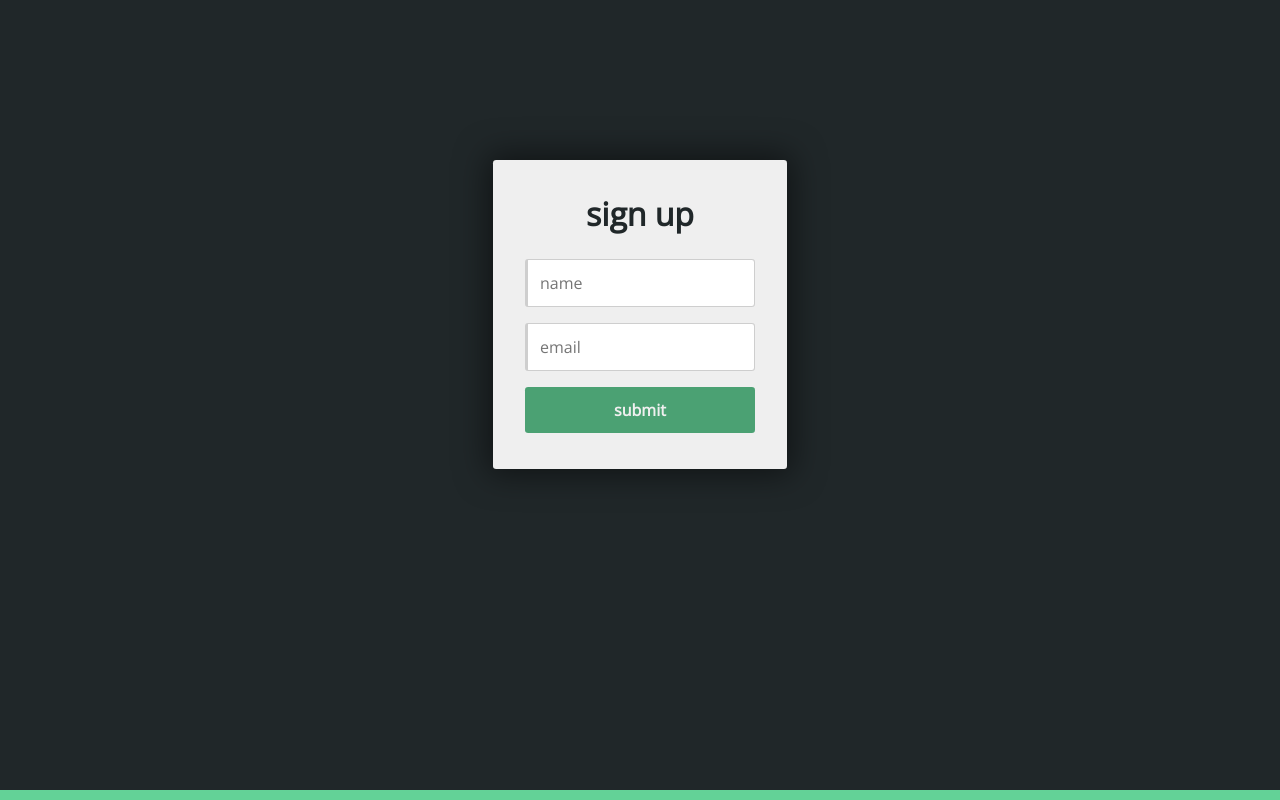
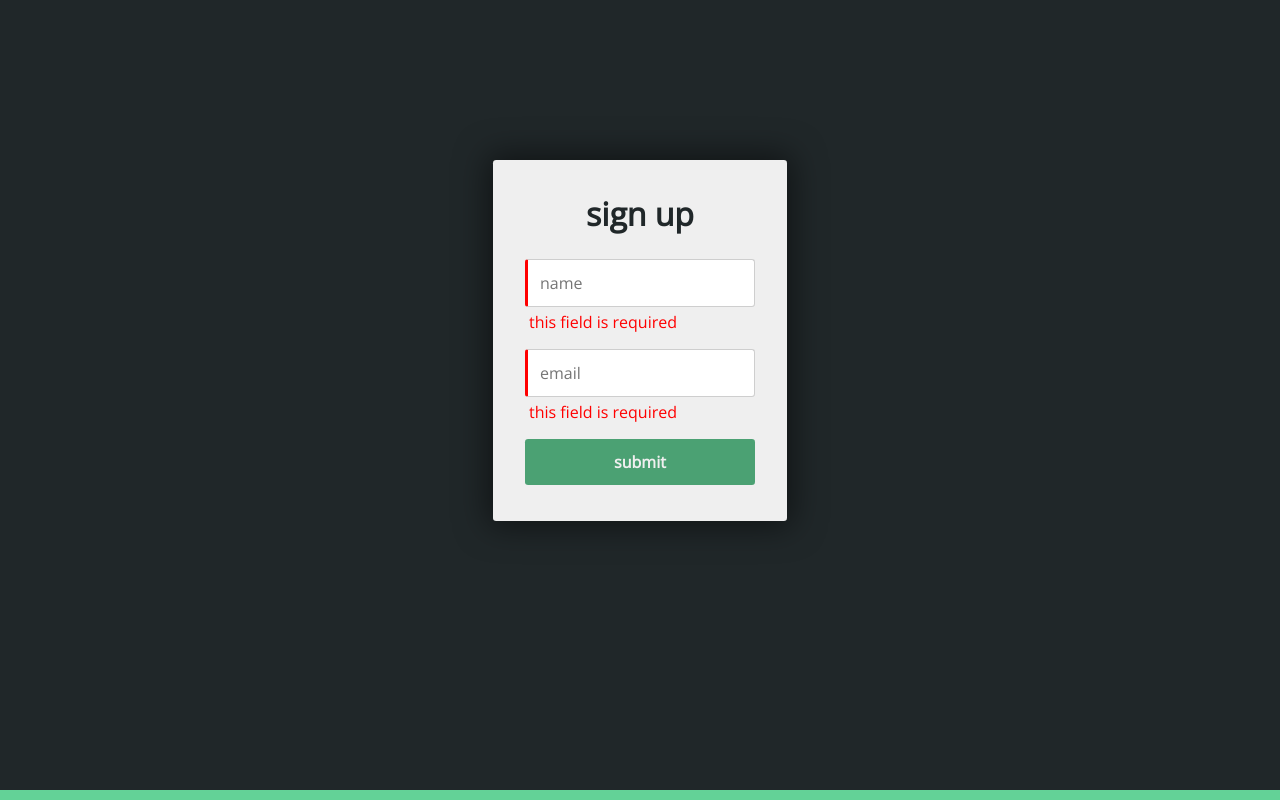
Before and after one commit to joeziemba/render-props-talk, a React (Create React App) app: page / in a window 1280 px wide. Built offline with nearby package versions, Linux system fonts and the light colour scheme.

Commit message:
added form example without Input component

```diff
--- a/src/App.js
+++ b/src/App.js
@@ -4,13 +4,15 @@ import './App.css';
 import Form1 from "./_components/Form-1";
 import Form2 from './_components/Form-2';
 import Form3 from './_components/Form-3';
+import Form4 from './_components/Form-4';
 
 function App() {
   return (
     <div className="App">
-      <Form1 />
+      {/* <Form1 /> */}
       {/* <Form2 /> */}
       {/* <Form3 /> */}
+      <Form4 />
     </div>
   );
 }
--- a/src/_components/Form-2.js
+++ b/src/_components/Form-2.js
@@ -1,5 +1,4 @@
 import React from "react";
-import Input from "./Input";
 
 class Form2 extends React.Component {
   constructor(props) {
@@ -14,10 +13,12 @@ class Form2 extends React.Component {
       }
     };
     this.onChange = this.onChange.bind(this);
+    this.onSubmit = this.onSubmit.bind(this);
   }
 
   onChange(e) {
     let { name, value } = e.target;
+    debugger;
     this.setState({ [name]: value }, this.validate);
   }
 
@@ -27,7 +28,7 @@ class Form2 extends React.Component {
 
   validate() {
     let { validation } = this.state;
-
+debugger;
     let fields = ["name", "email"];
 
     fields.forEach(field => {
@@ -44,21 +45,31 @@ class Form2 extends React.Component {
       <div className="form-container">
         <h1>Sign Up</h1>
         <form onSubmit={this.onSubmit}>
-          <Input
+          <input
+            type="text"
+            className={validation.name ? "valid" : "invalid"}
             value={this.state.name}
             onChange={this.onChange}
-            name={'name'}
-            isValid={validation.name}
-            errorMessage="This is required"
+            placeholder='name'
+            name='name'
           />
+          {validation.name
+            ? null
+            : <p className="error-message">This is required</p>
+          }
 
-          <Input
+          <input
+            type="text"
+            className={validation.email ? "valid" : "invalid"}
             value={this.state.email}
             onChange={this.onChange}
-            name={'email'}
-            isValid={validation.email}
-            errorMessage="This is required"
+            placeholder='email'
+            name='email'
           />
+          {validation.email
+            ? null
+            : <p className="error-message">This is required</p>
+          }
 
           <input type="submit" />
         </form>
--- a/src/_components/Form-3.js
+++ b/src/_components/Form-3.js
@@ -1,6 +1,5 @@
 import React from "react";
 import Input from "./Input";
-import Validator from "./Validator";
 
 class Form3 extends React.Component {
   constructor(props) {
@@ -8,50 +7,60 @@ class Form3 extends React.Component {
 
     this.state = {
       name: "",
-      email: ""
+      email: "",
+      validation: {
+        name: false,
+        email: false
+      }
     };
     this.onChange = this.onChange.bind(this);
+    this.onSubmit = this.onSubmit.bind(this);
   }
 
   onChange(e) {
     let { name, value } = e.target;
-    this.setState({ [name]: value });
+    this.setState({ [name]: value }, this.validate);
   }
 
   onSubmit(e) {
     e.preventDefault();
   }
 
+  validate() {
+    let { validation } = this.state;
+
+    let fields = ["name", "email"];
+
+    fields.forEach(field => {
+      validation[field] = this.state[field] !== "";
+    });
+
+    this.setState({ validation });
+  }
+
   render() {
+    let { validation } = this.state;
+
     return (
       <div className="form-container">
         <h1>Sign Up</h1>
         <form onSubmit={this.onSubmit}>
-          <Validator
+          <Input
             value={this.state.name}
-            render={validatorProps => {
-              return (
-                <Input
-                  onChange={this.onChange}
-                  name={"name"}
-                  {...validatorProps}
-                />
-              );
-            }}
+            onChange={this.onChange}
+            name={'name'}
+            isValid={validation.name}
+            errorMessage="This is required"
           />
 
-          <Validator
+          <Input
             value={this.state.email}
-            render={validatorProps => {
-              return (
-                <Input
-                  onChange={this.onChange}
-                  name={"email"}
-                  {...validatorProps}
-                />
-              );
-            }}
+            onChange={this.onChange}
+            name={'email'}
+            isValid={validation.email}
+            errorMessage="This is required"
           />
+
           <input type="submit" />
         </form>
       </div>
--- /dev/null
+++ b/src/_components/Form-4.js
@@ -0,0 +1,64 @@
+import React from "react";
+import Input from "./Input";
+import Validator from "./Validator";
+
+class Form4 extends React.Component {
+  constructor(props) {
+    super(props);
+
+    this.state = {
+      name: "",
+      email: ""
+    };
+    this.onChange = this.onChange.bind(this);
+    this.onSubmit = this.onSubmit.bind(this);
+  }
+
+  onChange(e) {
+    let { name, value } = e.target;
+    this.setState({ [name]: value });
+  }
+
+  onSubmit(e) {
+    e.preventDefault();
+  }
+
+  render() {
+    return (
+      <div className="form-container">
+        <h1>Sign Up</h1>
+        <form onSubmit={this.onSubmit}>
+          <Validator
+            value={this.state.name}
+            render={validatorProps => {
+              return (
+                <Input
+                  onChange={this.onChange}
+                  name={"name"}
+                  {...validatorProps}
+                />
+              );
+            }}
+          />
+
+          <Validator
+            // email
+            value={this.state.email}
+            render={validatorProps => {
+              return (
+                <Input
+                  onChange={this.onChange}
+                  name={"email"}
+                  {...validatorProps}
+                />
+              );
+            }}
+          />
+          <input type="submit" />
+        </form>
+      </div>
+    );
+  }
+}
+
+export default Form4;
--- a/src/_components/Validator.js
+++ b/src/_components/Validator.js
@@ -2,7 +2,9 @@ import React from "react";
 
 const Validator = props => {
   let errorMessage = "";
+
   let isValid = props.value !== "";
+
   if (!isValid) {
     errorMessage = "This field is required";
   }
```
